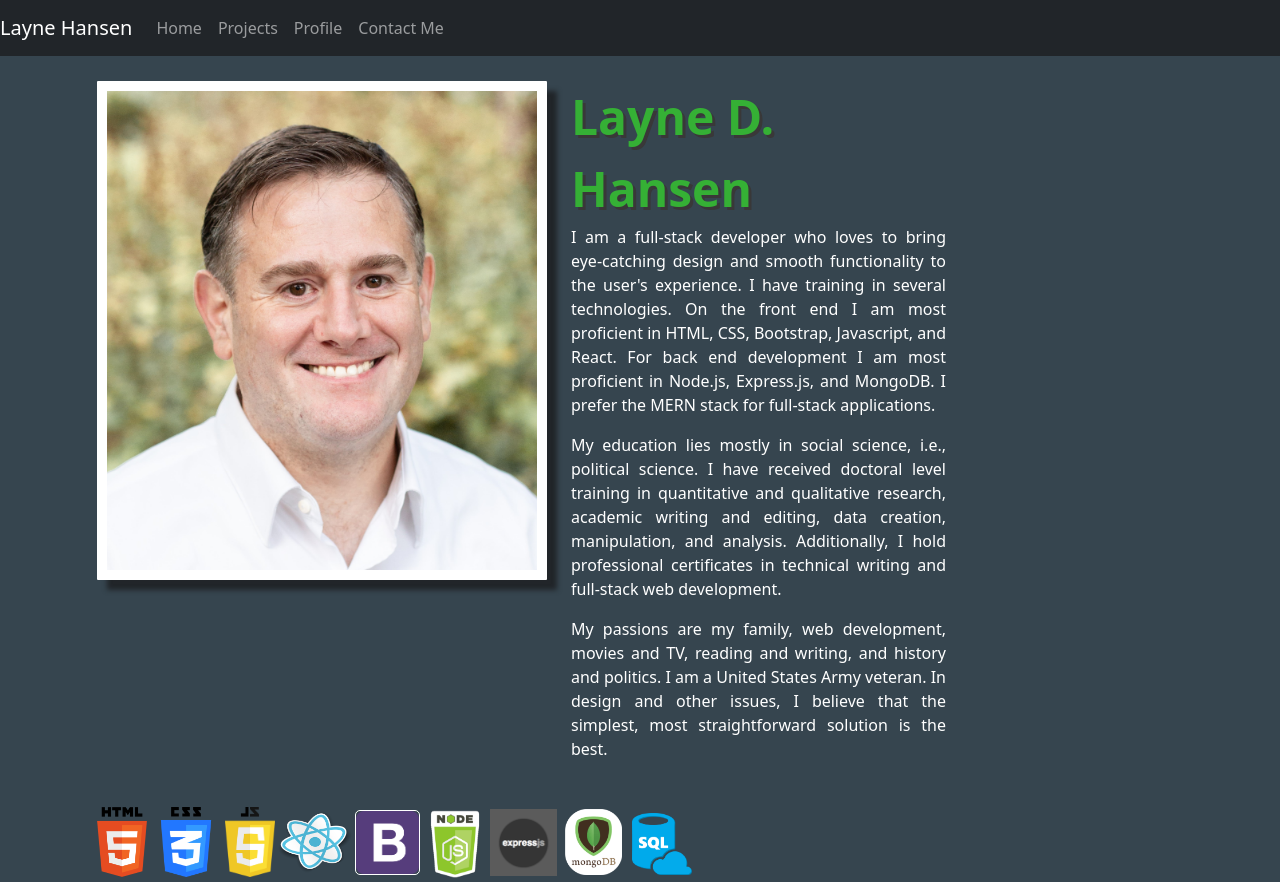
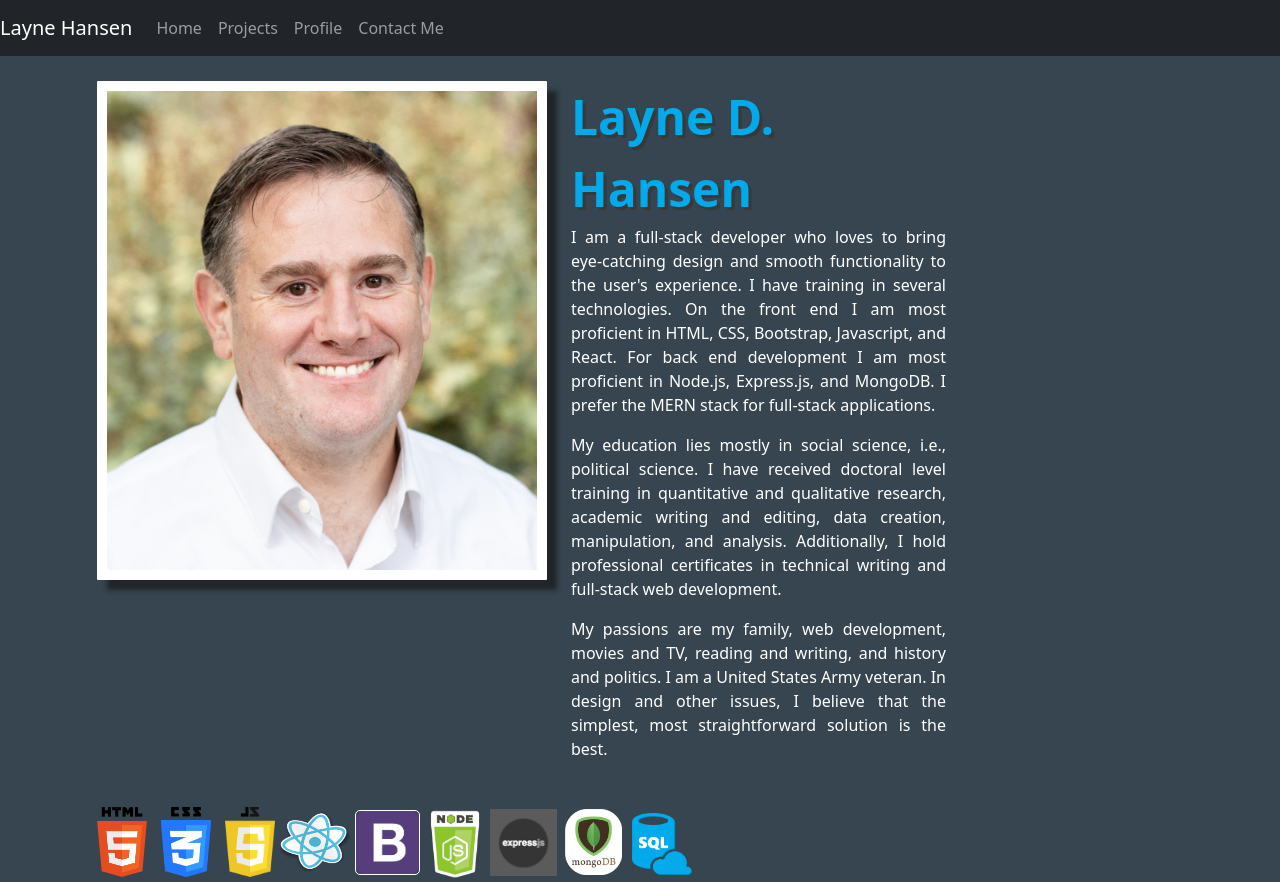
Before and after one commit to LayneHansen/LayneHansen.react.github.io, a React (Create React App) app in the folder hansen-react-portfolio/: page /profile in a window 1280 px wide. Built offline with nearby package versions, Linux system fonts and the light colour scheme.

Commit message:
updated profile page

```diff
--- a/hansen-react-portfolio/src/Profile.css
+++ b/hansen-react-portfolio/src/Profile.css
@@ -18,14 +18,14 @@
 }
 
 h1 {
-    color: rgb(92, 150, 77);
+    color: rgb(77, 129, 150);
     font-family: Arial, Helvetica, sans-serif;
     font-weight: 500;
 }
 
 #name-header {
     font-size: 48px;
-    color: rgb(53, 176, 53);
+    color: #02AAEB;
     font-weight: 600;
     text-shadow: 3px 3px rgb(57, 56, 56);
 }
--- a/hansen-react-portfolio/src/Projects.css
+++ b/hansen-react-portfolio/src/Projects.css
@@ -4,7 +4,7 @@ body {
 
 #projects-title {
     color: white;
-    font-family: 'Franklin Gothic Medium', 'Arial Narrow', Arial, sans-serif;
+    font-family: Arial, Helvetica, sans-serif;
 }
 
 .card {
```
